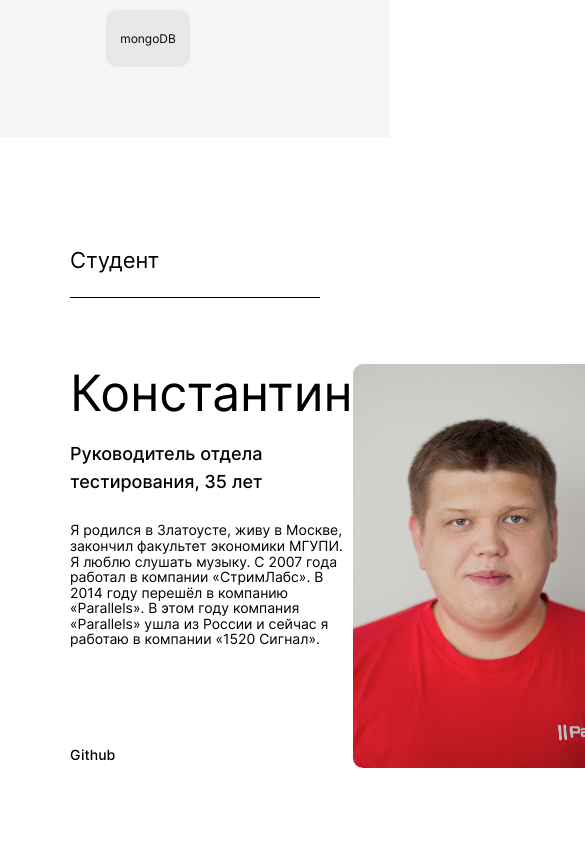
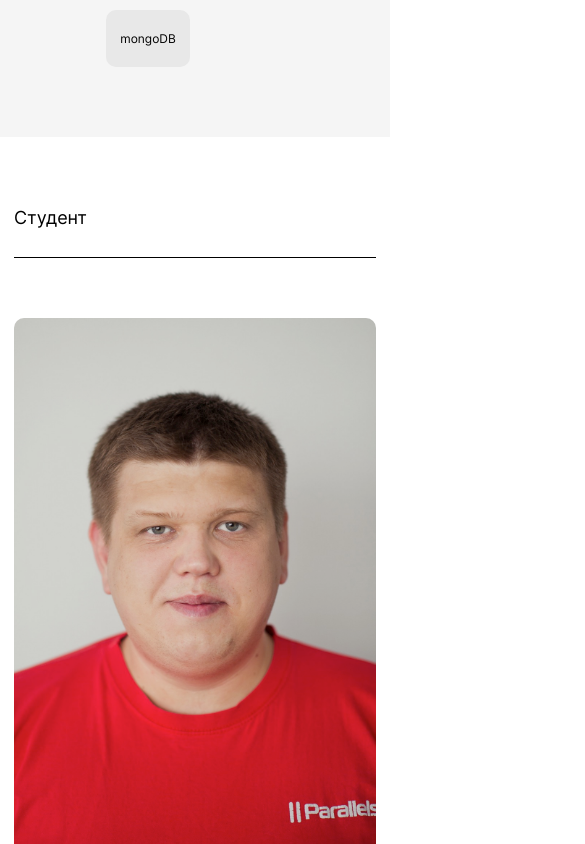
Before and after one commit to KPreis/movies-explorer-frontend, a React (Create React App) app: page / in a window 390 px wide. Shown: the part 1940-2784 px from the top of the page, 585 px wide, since content can reach past the window. Built offline with nearby package versions, Linux system fonts and the light colour scheme.

Commit message:
feat: added styles of the block AboutMe for other resolutions

```diff
--- a/src/components/AboutMe/AboutMe.css
+++ b/src/components/AboutMe/AboutMe.css
@@ -1,5 +1,4 @@
 .about-me {
-  min-height: 625px;
   color: #000000;
   background: #FFFFFF;
 }
@@ -30,10 +29,10 @@
   display: flex;
   border-top: 1px solid #000000;
   justify-content: space-between;
+  gap: 270px;
 }
 
 .about-me_description-container {
-  width: 600px;
   margin: 0;
   padding: 0;
   display: flex;
@@ -79,3 +78,84 @@
   width: 270px;
   border-radius: 10px;
 }
+
+@media screen and (max-width: 1040px) {
+  .about-me__container {
+    gap: 49px;
+  }
+}
+
+@media screen and (max-width: 870px) {
+  .about-me__container {
+    gap: 49px;
+  }
+  .about-me__name {
+    font-size: 40px;
+    line-height: calc(40/40);
+  }
+  .about-me__short-description {
+    font-size: 12px;
+    line-height: calc(18/12);
+    margin: 16px 0;
+  }
+  .about-me__description {
+    margin: 20px 0 0;
+    font-size: 12px;
+    line-height: calc(18/12);
+  }
+  .about-me__github-link {
+    margin: 87px 0 0;
+  }
+  .about-me__photo {
+    width: 255px;
+  }
+}
+
+@media screen and (max-width: 768px) {
+  .about-me__content {
+    padding: 90px 50px;
+  }
+}
+
+@media screen and (max-width: 670px) {
+  .about-me__content {
+    padding: 70px 14px;
+    min-width: 320px;
+  }
+}
+
+@media screen and (max-width: 590px) {
+  .about-me__title {
+    font-size: 18px;
+    line-height: calc(22/18);
+  }
+  .about-me__container {
+    width: 100%;
+    margin: 28px 0 0 0;
+    padding: 60px 0 0;
+    display: flex;
+    border-top: 1px solid #000000;
+    flex-direction: column-reverse;
+  }
+  .about-me__name {
+    font-size: 30px;
+    line-height: calc(36/30);
+  }
+  .about-me__short-description {
+    font-size: 11px;
+    line-height: calc(16/11);
+    margin: 20px 0;
+  }
+  .about-me__description {
+    margin: 0;
+    font-size: 11px;
+    line-height: calc(16/11);
+  }
+  .about-me__github-link {
+    margin: 40px 0 0;
+  }
+  .about-me__photo {
+    align-self: center;
+    width: 100%;
+  }
+}
--- a/src/components/Techs/Techs.css
+++ b/src/components/Techs/Techs.css
@@ -156,14 +156,12 @@
     margin: 0 auto;
     padding: 50px 53px 0;
     width: 100%;
-    box-sizing: border-box;
     display: grid;
     grid-template-columns: repeat(auto-fill, minmax(84px, 84px));
     gap: 10px 10px;
     text-align: center;
   }
   .techs__stack {
-    display: inline-block;
     font-size: 12px;
     line-height: calc(15/12);
     height: 57px;
```
